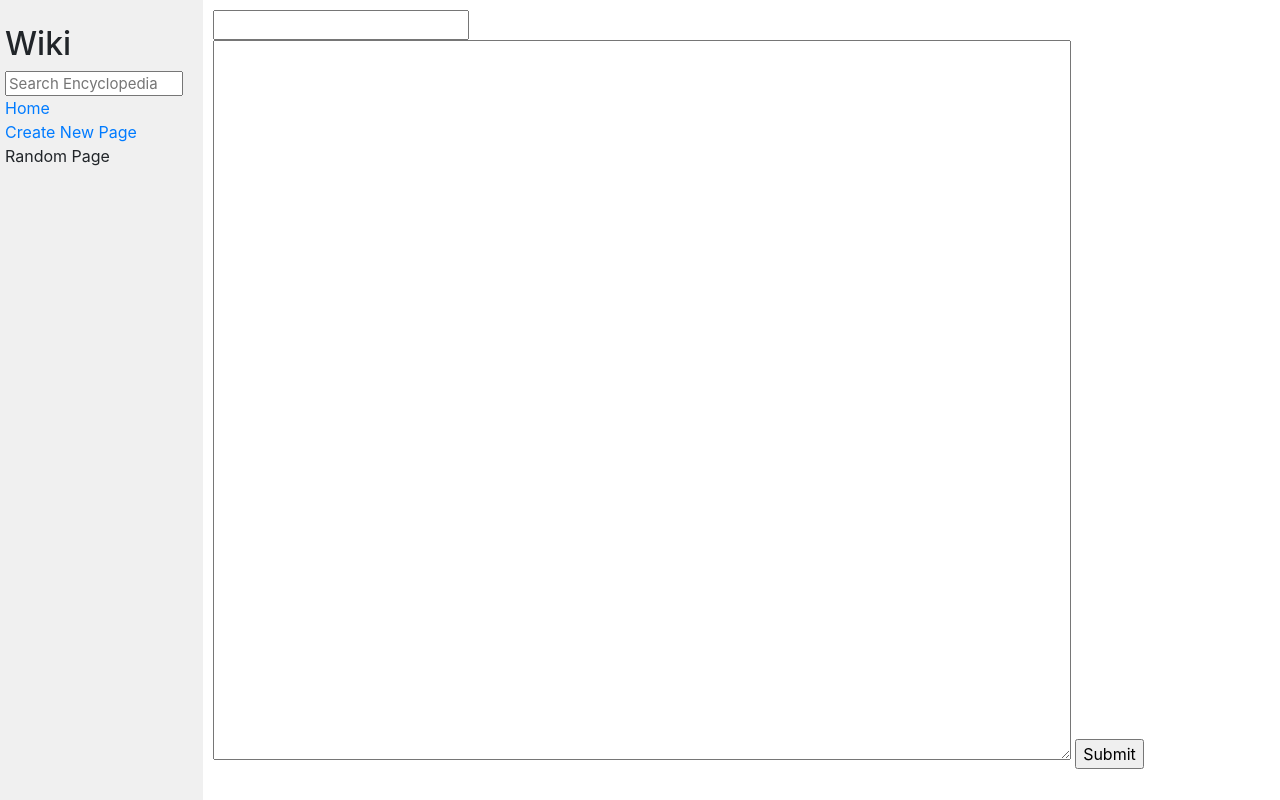
After one commit to selimhanfirat/project1-wiki, a Django app: page /new_page in a window 1280 px wide. The commit adds this page. Run offline with Django 3.2, Linux system fonts and the light colour scheme; some libraries are stand-ins or nearby versions.

Commit message:
added page adding and correct paths

```diff
--- /dev/null
+++ b/encyclopedia/templates/encyclopedia/article.html
@@ -0,0 +1,2 @@
+{{article_name}}
+{{article_content|safe}}
--- a/encyclopedia/templates/encyclopedia/index.html
+++ b/encyclopedia/templates/encyclopedia/index.html
@@ -9,7 +9,9 @@
 
     <ul>
         {% for entry in entries %}
-            <li>{{ entry }}</li>
+            <a href="{%url 'article' article_name=entry%}">
+                <li>{{ entry }}</li>
+            </a>
         {% endfor %}
     </ul>
 
--- a/encyclopedia/templates/encyclopedia/layout.html
+++ b/encyclopedia/templates/encyclopedia/layout.html
@@ -19,7 +19,7 @@
                     <a href="{% url 'index' %}">Home</a>
                 </div>
                 <div>
-                    Create New Page
+                    <a href="{% url 'new_page' %}">Create New Page</a>
                 </div>
                 <div>
                     Random Page
--- /dev/null
+++ b/encyclopedia/templates/encyclopedia/new_page.html
@@ -0,0 +1,16 @@
+{% extends "encyclopedia/layout.html" %}
+
+{% block title %}
+    Create a new page
+{% endblock %}
+
+{% block body %}
+
+    <form action="{% url 'new_page' %}" method = "post">
+        {% csrf_token %}
+        <input type="text" name="article_name">
+        <textarea name="content" cols="30" rows="10"></textarea>
+        <input type="submit">
+    </form>
+
+{% endblock %}
--- a/encyclopedia/urls.py
+++ b/encyclopedia/urls.py
@@ -1,7 +1,8 @@
-from django.urls import path
-
+from django.urls import include, path
 from . import views
 
 urlpatterns = [
-    path("", views.index, name="index")
+    path("", views.index, name="index"),
+    path("new_page", views.new_page, name="new_page"),
+    path('<str:article_name>/', views.article, name='article'),
 ]
--- a/encyclopedia/views.py
+++ b/encyclopedia/views.py
@@ -1,9 +1,34 @@
 from django.shortcuts import render
-
+from django.http import HttpResponseRedirect, Http404
+from django.urls import reverse
+import markdown2
 from . import util
 
+template_name = "encyclopedia/article.html"
 
 def index(request):
     return render(request, "encyclopedia/index.html", {
         "entries": util.list_entries()
     })
+
+def new_page(request):
+    if request.method == "POST":
+        content = request.POST.get("content")
+        article_name = request.POST.get("article_name").strip()  # Remove whitespace
+        util.save_entry(content, article_name)
+        new_page_url = reverse('article', kwargs={'article_name': article_name})
+        return HttpResponseRedirect(new_page_url)
+    return render(request, "encyclopedia/new_page.html")
+
+
+
+
+def article(request, article_name):
+    content = util.get_entry(article_name)
+    if content == None:
+        raise Http404("Page not found")
+
+    return render(request, template_name, {
+        "article_content": markdown2.markdown(content),
+        "article_name": article_name
+    })
```
Also changed, not shown: db.sqlite3 (added).
